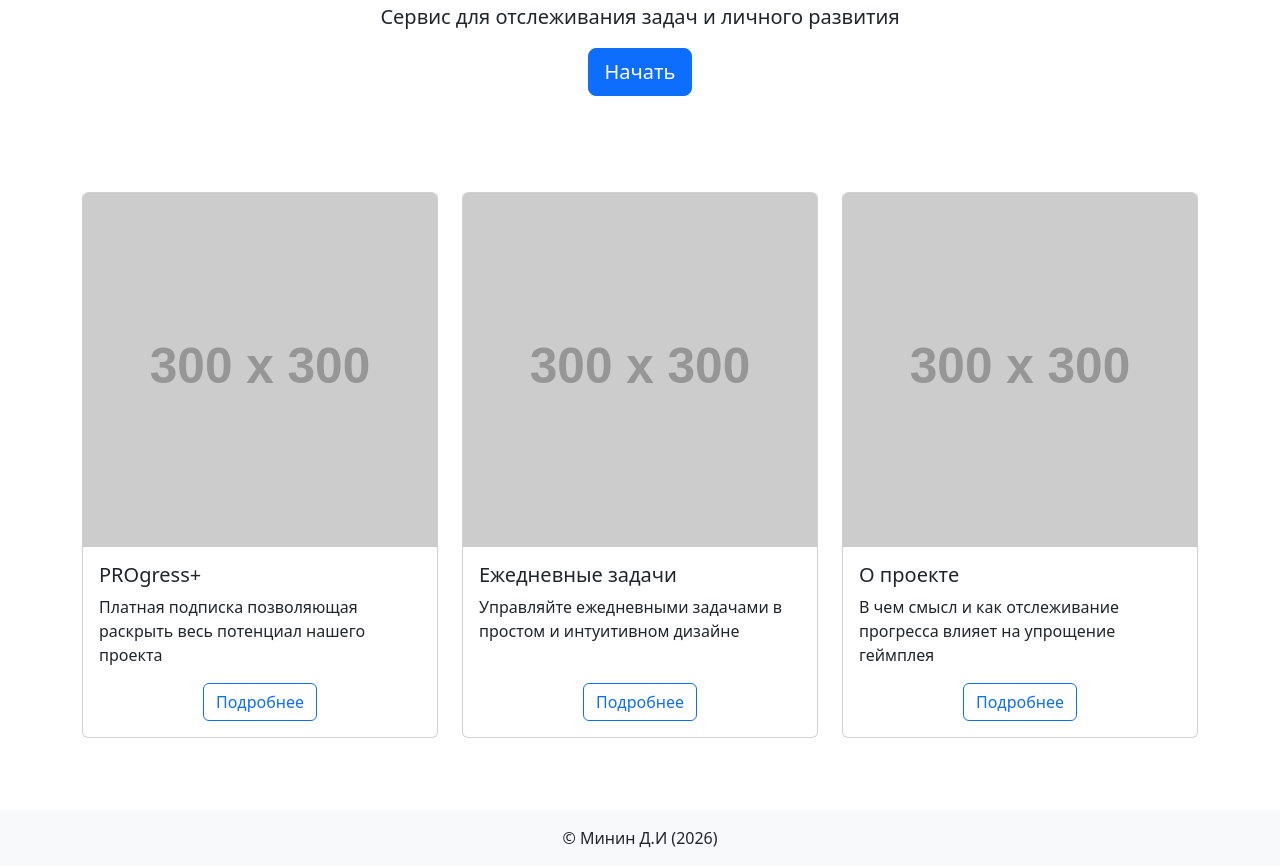
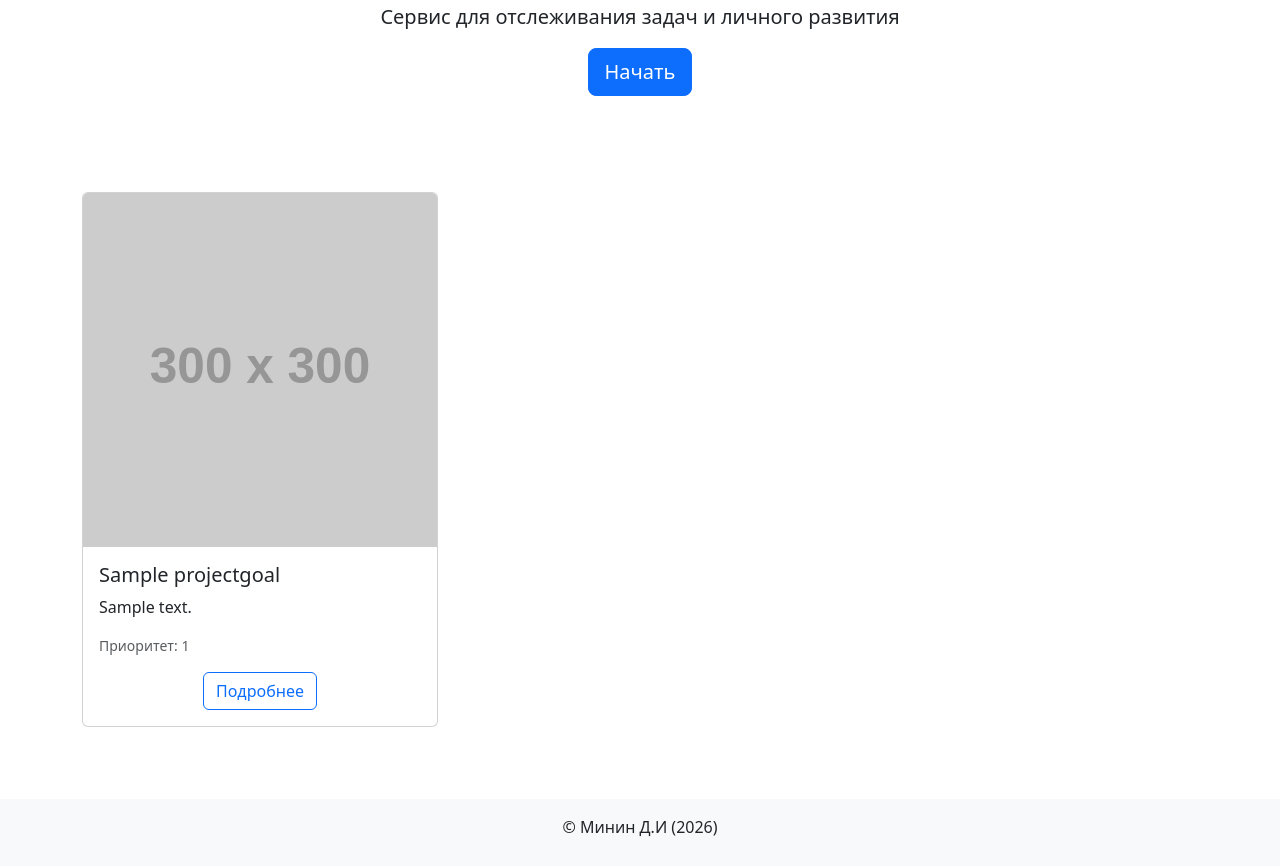
Before and after one commit to SimkaGame/PROgress, a Django app: page / in a window 1280 px wide. Shown: the part 211-1077 px from the top of the page. After the commit the page ends 1048 px from the top, so only its background shows below. Run offline with Django 5.2, Linux system fonts and the light colour scheme; tables that the repository leaves empty hold one stand-in row (values such as "Sample post"); some libraries are stand-ins or nearby versions.

Commit message:
Task6 is ready, Django shell

```diff
--- a/pages/templates/pages/index.html
+++ b/pages/templates/pages/index.html
@@ -15,44 +15,25 @@
     <section class="py-5">
         <div class="container">
             <div class="row">
+                {% for goal in goals %}
                     <div class="col-md-4 mb-4">
                         <div class="card h-100">
-                        <img src="https://placehold.co/300" class="card-img-top" alt="Подписка">
+                            <img src="https://placehold.co/300" class="card-img-top" alt="{{ goal.name }}">
                             <div class="card-body d-flex flex-column">
-                            <h5 class="card-title">PROgress+</h5>
-                            <p class="card-text">Платная подписка позволяющая раскрыть весь потенциал нашего проекта</p>
+                                <h5 class="card-title">{{ goal.name }}</h5>
+                                <p class="card-text">{{ goal.description|truncatewords:20 }}</p>
+                                <p class="text-muted small">Приоритет: {{ goal.priority }}</p>
                                 <div class="mt-auto text-center">
                                     <a href="#" class="btn btn-outline-primary">Подробнее</a>
                                 </div>
                             </div>
                         </div>
                     </div>
-
-                <div class="col-md-4 mb-4">
-                    <div class="card h-100">
-                        <img src="https://placehold.co/300" class="card-img-top" alt="Задачи">
-                        <div class="card-body d-flex flex-column">
-                            <h5 class="card-title">Ежедневные задачи</h5>
-                            <p class="card-text">Управляйте ежедневными задачами в простом и интуитивном дизайне</p>
-                            <div class="mt-auto text-center">
-                                <a href="#" class="btn btn-outline-primary">Подробнее</a>
+                {% empty %}
+                    <div class="col-12 text-center">
+                        <p class="lead">К сожалению, целей пока нет.</p>
                     </div>
-                        </div>
-                    </div>
-                </div>
-
-                <div class="col-md-4 mb-4">
-                    <div class="card h-100">
-                        <img src="https://placehold.co/300" class="card-img-top" alt="О проекте">
-                        <div class="card-body d-flex flex-column">
-                            <h5 class="card-title">О проекте</h5>
-                            <p class="card-text">В чем смысл и как отслеживание прогресса влияет на упрощение геймплея</p>
-                            <div class="mt-auto text-center">
-                                <a href="{% url 'about' %}" class="btn btn-outline-primary">Подробнее</a>
-                            </div>
-                        </div>
-                    </div>
-                </div>
+                {% endfor %}
             </div>
         </div>
     </section>
--- a/pages/views.py
+++ b/pages/views.py
@@ -1,9 +1,13 @@
 from django.shortcuts import render
+from .models import ProjectGoal
 
 def index(request):
+    goals = ProjectGoal.objects.all()
+
     context = {
         'title': 'PROgress – главная страница',
         'welcome_text': 'Сервис для отслеживания задач и личного развития',
+        'goals': goals,  # Добавили список целей в контекст
     }
     return render(request, 'pages/index.html', context)
 
```
Lines whose indentation alone changed are shown as unchanged.
